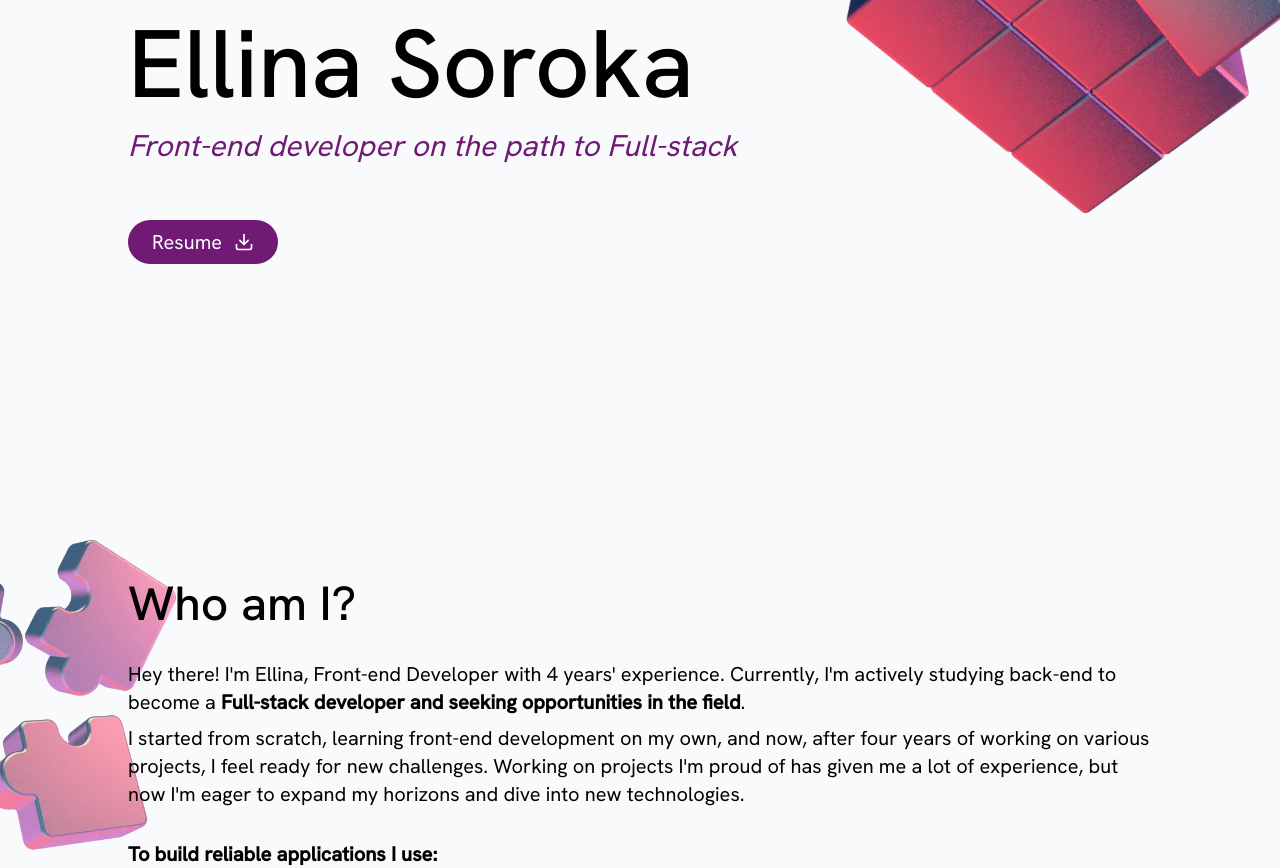
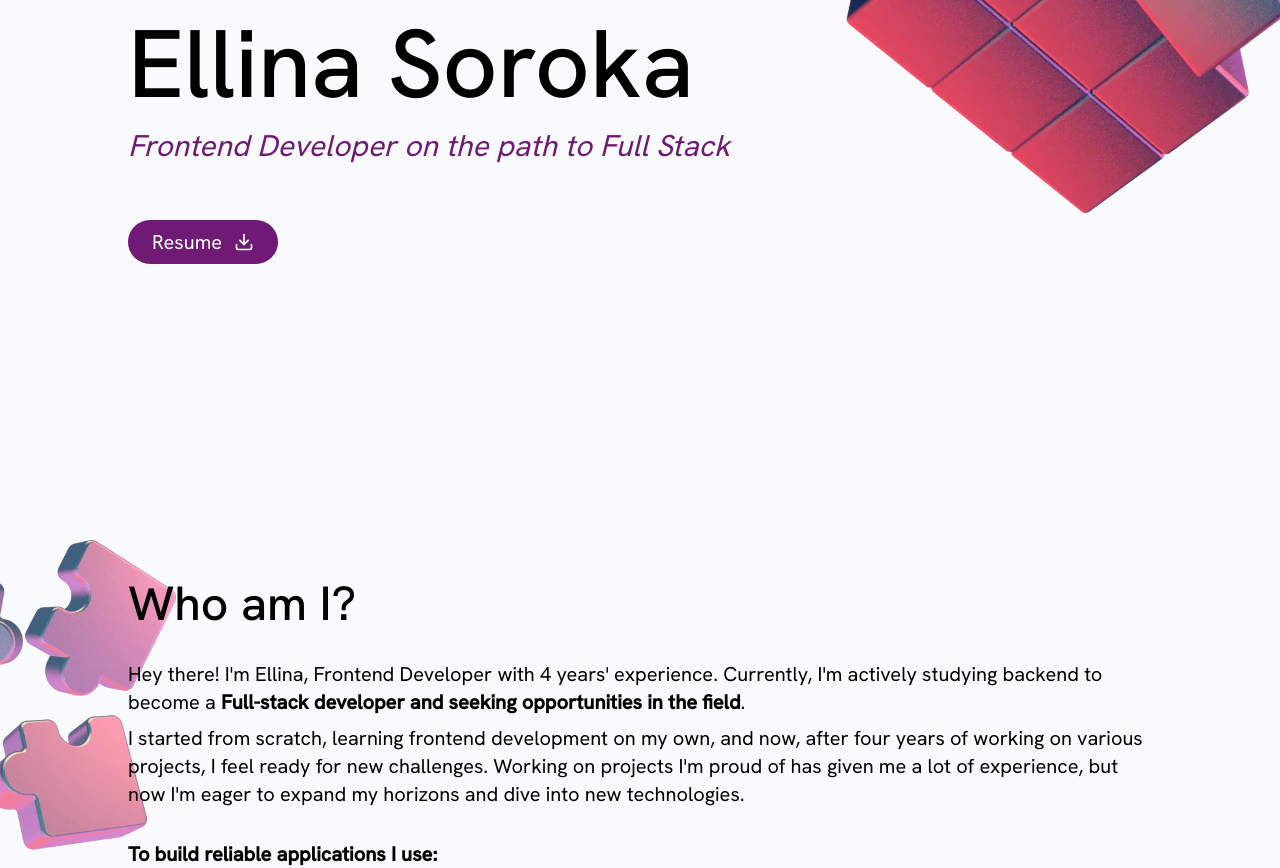
Before and after one commit to EllinaSo/EllinaSo.github.io, a React (Create React App) app: page / in a window 1280 px wide. Shown: the part 260-1128 px from the top of the page. Built offline with nearby package versions, Linux system fonts and the light colour scheme; some icons are missing; the HTML template or start-up script is replaced by a standard one.

Commit message:
Updated text and resume

```diff
--- a/src/components/About/index.jsx
+++ b/src/components/About/index.jsx
@@ -7,11 +7,11 @@ import { SKILLS, ACTIONS, TEAMWORK } from './constants';
 const About = () => (
   <Section title="Who am I?" sectionName="about" imgSrc={puzzle} imgClassName="right-auto -left-36">
     <p className="mb-2">
-      Hey there! I'm Ellina, Front-end Developer with 4 years' experience. Currently, I'm actively studying back-end to
+      Hey there! I'm Ellina, Frontend Developer with 4 years' experience. Currently, I'm actively studying backend to
       become a <span className="font-bold">Full-stack developer and seeking opportunities in the field</span>.
     </p>
     <p className="mb-4 md:mb-8">
-      I started from scratch, learning front-end development on my own, and now, after four years of working on various
+      I started from scratch, learning frontend development on my own, and now, after four years of working on various
       projects, I feel ready for new challenges. Working on projects I'm proud of has given me a lot of experience, but
       now I'm eager to expand my horizons and dive into new technologies.
     </p>
--- a/src/components/Experience/index.jsx
+++ b/src/components/Experience/index.jsx
@@ -6,7 +6,7 @@ import time from '../../assets/time.webp';
 const JOBS = [
   {
     period: 'Aug 2020 - Nov 2023',
-    jobTitle: 'Front-end Developer',
+    jobTitle: 'Frontend Developer',
     companyName: 'SimbirSoft, Russia',
     companyDescription:
       'The company develops custom IT software solutions for companies in Russia, the USA, and Europe.',
@@ -35,7 +35,7 @@ const JOBS = [
   },
   {
     period: 'Oct 2019 - Feb 2020',
-    jobTitle: 'Front-end Developer',
+    jobTitle: 'Frontend Developer',
     companyName: 'Imperium Web, Russia',
     companyDescription:
       'The company specializes in business solutions in the fields of design, web development, and digital marketing.',
--- a/src/components/Home/index.jsx
+++ b/src/components/Home/index.jsx
@@ -16,7 +16,7 @@ const Home = () => {
       <div className="relative z-10 max-w-screen-lg mx-auto h-full flex flex-col justify-center items-start">
         <h1 className="text-4xl md:text-8xl font-medium mb-2 md:mb-4">Ellina Soroka</h1>
         <p className="text-xl md:text-3xl italic mb-6 md:mb-14 text-fuchsia-900">
-          Front-end developer on the path to Full-stack
+          Frontend Developer on the path to Full Stack
         </p>
 
         <div className="flex flex-col items-start gap-6 sm:flex-row sm:items-center sm:gap-8 text-fuchsia-900">
```
